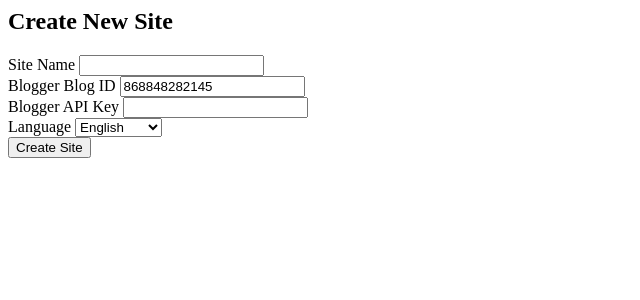
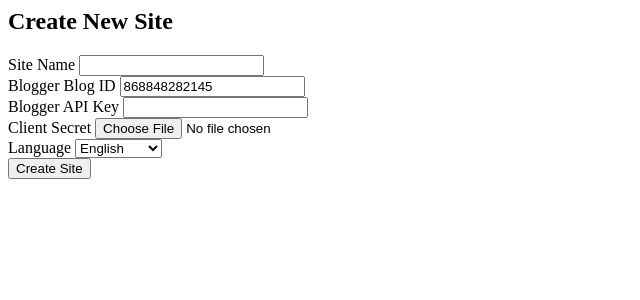
Before and after one commit to manrajidevi91/Blogger_Autopost, a Flask app: page /load/create_site in a window 1280 px wide. Shown: the top 300 px of the page, without its empty margins (0-640 px from the left). Run offline with Flask 3, Linux system fonts and the light colour scheme.

Commit message:
Allow credentials upload when creating a site

```diff
--- a/main.py
+++ b/main.py
@@ -34,11 +34,29 @@
 @app.route('/api/sites', methods=['GET', 'POST'])
 def api_sites():
     if request.method == 'POST':
-        site_data = request.json
-        site_name = site_data.get('name')
-
+        site_name = request.form.get('name')
         if not site_name:
             return jsonify({'error': 'Site name is required'}), 400
+
+        blog_id = request.form.get('blog_id')
+        api_key = request.form.get('api_key')
+        language = request.form.get('language')
+
+        cred_path = None
+        if 'client_secret' in request.files:
+            file = request.files['client_secret']
+            if file.filename:
+                os.makedirs('config', exist_ok=True)
+                cred_path = os.path.join('config', f'{site_name}_client_secret.json')
+                file.save(cred_path)
+
+        site_data = {
+            'name': site_name,
+            'blog_id': blog_id,
+            'api_key': api_key,
+            'language': language,
+            'client_secret': cred_path,
+        }
 
         sites = load_sites_data()
         sites[site_name] = site_data
--- a/templates/partials/create_site.html
+++ b/templates/partials/create_site.html
@@ -7,11 +7,15 @@
     </div>
     <div class="mb-3">
         <label for="blogger-id" class="form-label">Blogger Blog ID</label>
-        <input type="text" class="form-control" id="blogger-id" readonly>
+        <input type="text" class="form-control" id="blogger-id">
     </div>
     <div class="mb-3">
         <label for="api-key" class="form-label">Blogger API Key</label>
         <input type="text" class="form-control" id="api-key" required>
+    </div>
+    <div class="mb-3">
+        <label for="client-secret" class="form-label">Client Secret</label>
+        <input type="file" class="form-control" id="client-secret" accept=".json">
     </div>
     <div class="mb-3">
         <label for="language" class="form-label">Language</label>
@@ -42,18 +46,20 @@
 
 document.getElementById('create-site-form').addEventListener('submit', function(e) {
     e.preventDefault();
-    const data = {
-        name: document.getElementById('site-name').value,
-        blog_id: document.getElementById('blogger-id').value,
-        api_key: document.getElementById('api-key').value,
-        language: document.getElementById('language').value
-    };
+
+    const formData = new FormData();
+    formData.append('name', document.getElementById('site-name').value);
+    formData.append('blog_id', document.getElementById('blogger-id').value);
+    formData.append('api_key', document.getElementById('api-key').value);
+    formData.append('language', document.getElementById('language').value);
+    const secretInput = document.getElementById('client-secret');
+    if (secretInput.files.length > 0) {
+        formData.append('client_secret', secretInput.files[0]);
+    }
+
     fetch('/api/sites', {
         method: 'POST',
-        headers: {
-            'Content-Type': 'application/json'
-        },
-        body: JSON.stringify(data)
+        body: formData
     })
     .then(async response => {
         const body = await response.json().catch(() => ({}));
```
